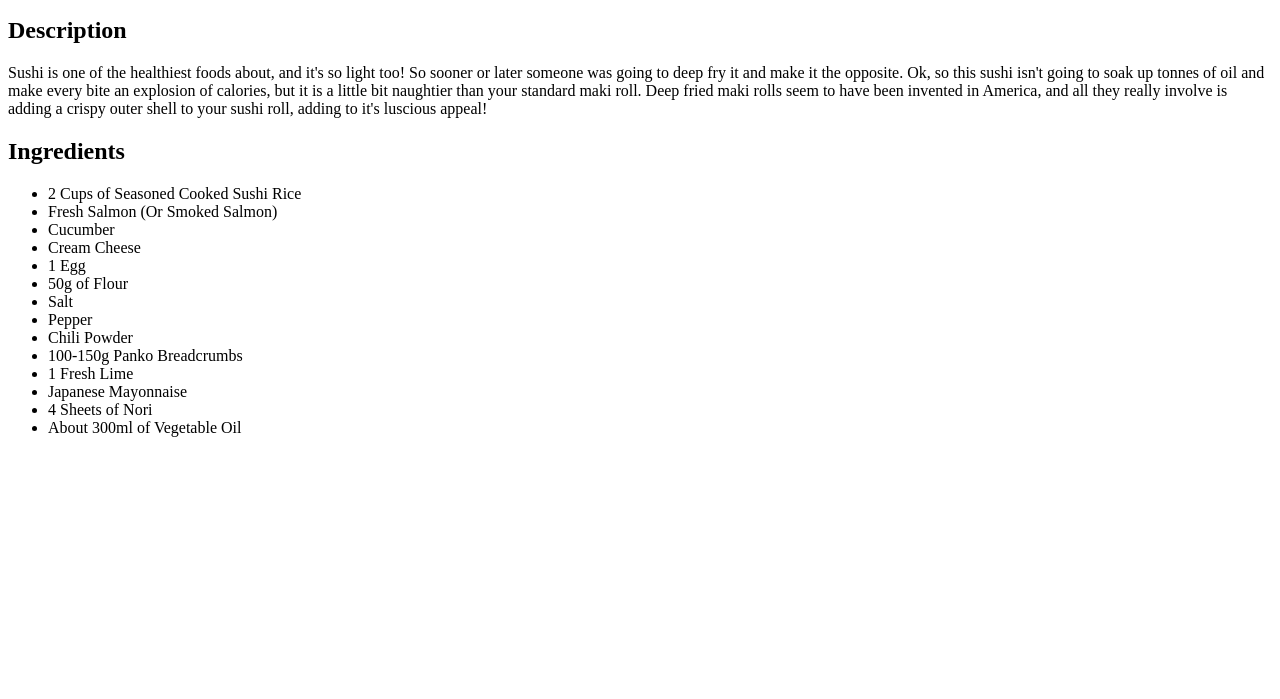
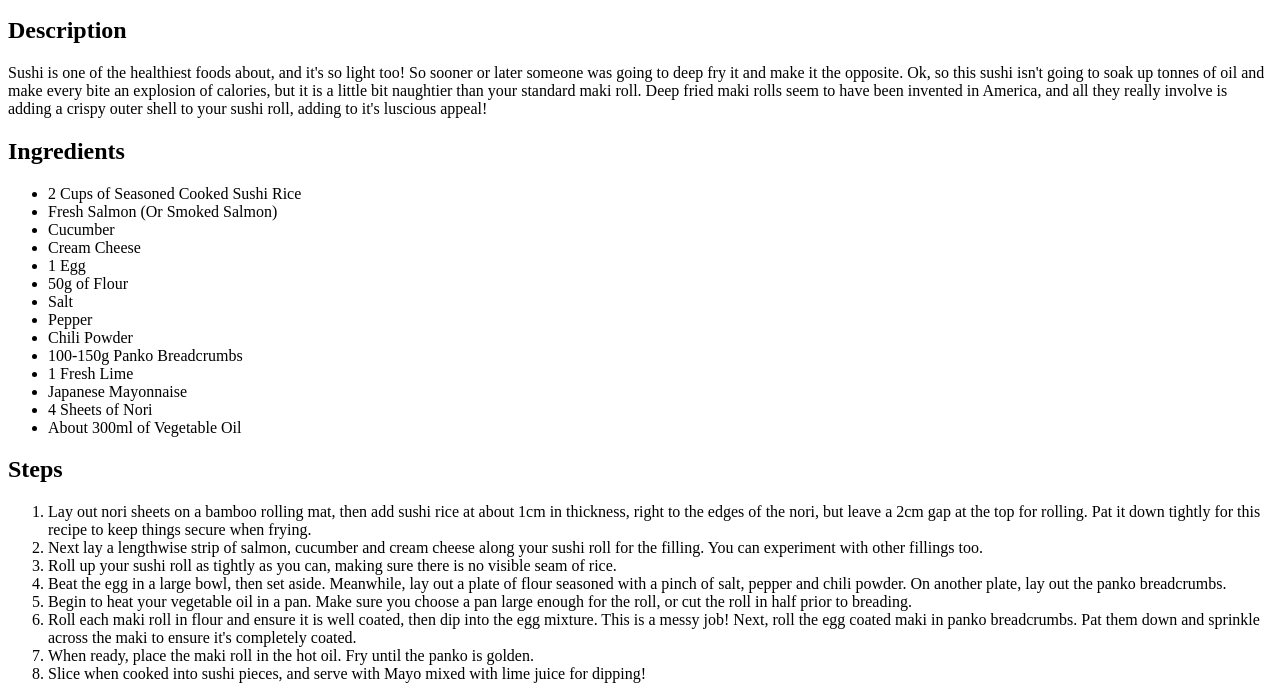
Before and after one commit to Maxxfarras/odin-recipes, a plain HTML site: page recipes/sushi.html in a window 1280 px wide. Shown: the part 101-800 px from the top of the page. Drawn offline with Linux system fonts and the light colour scheme.

Commit message:
Add steps
Added the title and steps of the recipe in a ordered list.

```diff
--- a/recipes/sushi.html
+++ b/recipes/sushi.html
@@ -41,6 +41,21 @@
         </ul>
     </p>
 
+    <p><h2>Steps</h2></p>
+
+    <p>
+        <ol>
+            <li>Lay out nori sheets on a bamboo rolling mat, then add sushi rice at about 1cm in thickness, right to the edges of the nori, but leave a 2cm gap at the top for rolling. Pat it down tightly for this recipe to keep things secure when frying.</li>
+            <li>Next lay a lengthwise strip of salmon, cucumber and cream cheese along your sushi roll for the filling. You can experiment with other fillings too.</li>
+            <li>Roll up your sushi roll as tightly as you can, making sure there is no visible seam of rice.</li>
+            <li>Beat the egg in a large bowl, then set aside. Meanwhile, lay out a plate of flour seasoned with a pinch of salt, pepper and chili powder. On another plate, lay out the panko breadcrumbs.</li>
+            <li>Begin to heat your vegetable oil in a pan. Make sure you choose a pan large enough for the roll, or cut the roll in half prior to breading.</li>
+            <li>Roll each maki roll in flour and ensure it is well coated, then dip into the egg mixture. This is a messy job! Next, roll the egg coated maki in panko breadcrumbs. Pat them down and sprinkle across the maki to ensure it's completely coated.</li>
+            <li>When ready, place the maki roll in the hot oil. Fry until the panko is golden.</li>
+            <li>Slice when cooked into sushi pieces, and serve with Mayo mixed with lime juice for dipping!</li>
+        </ol>
+    </p>
+
 </body>
 
 </html>
```
